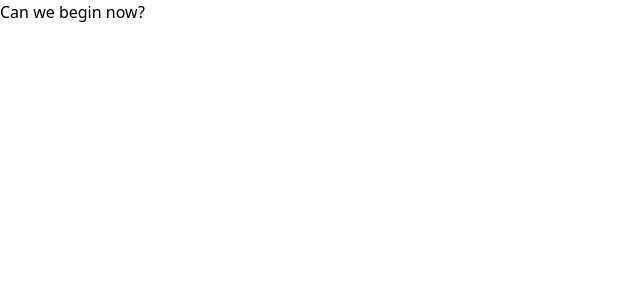
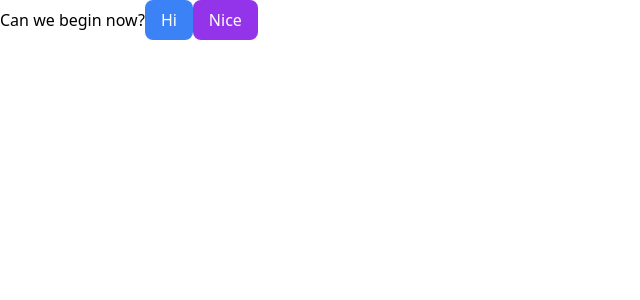
Before and after one commit to DevHardee/aweroro-hadi, a React (Vite) app: page / in a window 1280 px wide. Shown: the top 300 px of the page, without its empty margins (0-640 px from the left). Built offline with nearby package versions, Linux system fonts and the light colour scheme.

Commit message:
feat(components): created two button components

```diff
--- a/src/App.tsx
+++ b/src/App.tsx
@@ -1,8 +1,19 @@
+import PrimaryButton from "./components/PrimaryButton"
+import SecondaryButton from "./components/SecondaryButton"
+
 function App() {
 
   return (
    <div>
       Can we begin now?
+      <PrimaryButton
+      title="Hi"
+      onClick={() => alert('whats up')}
+      />
+
+      <SecondaryButton
+      title="Nice"
+      onClick={() => alert('Work')}/>
    </div>
   )
 }
--- /dev/null
+++ b/src/components/PrimaryButton.tsx
@@ -0,0 +1,15 @@
+interface ButtonProps {
+    title: string;
+    onClick?: () => void;
+    className?: string;
+  }
+
+  const PrimaryButton = ({ title, onClick, className }: ButtonProps) => (
+    <button
+        onClick={onClick}
+        className={`bg-accent text-white py-2 px-4 rounded-lg hover:bg-secondary transition duration-300 ${className}`}>
+        {title}
+    </button>
+  );
+
+  export default PrimaryButton;
--- /dev/null
+++ b/src/components/SecondaryButton.tsx
@@ -0,0 +1,15 @@
+interface ButtonProps {
+    title: string;
+    onClick?: () => void;
+    className?: string;
+  }
+
+  const SecondaryButton = ({ title, onClick, className }: ButtonProps) => (
+    <button
+       onClick={onClick}
+       className={`bg-secondary text-white py-2 px-4 rounded-lg hover:bg-accent transition duration-300 ${className}`}>
+      {title}
+    </button>
+  );
+
+  export default SecondaryButton;
```
